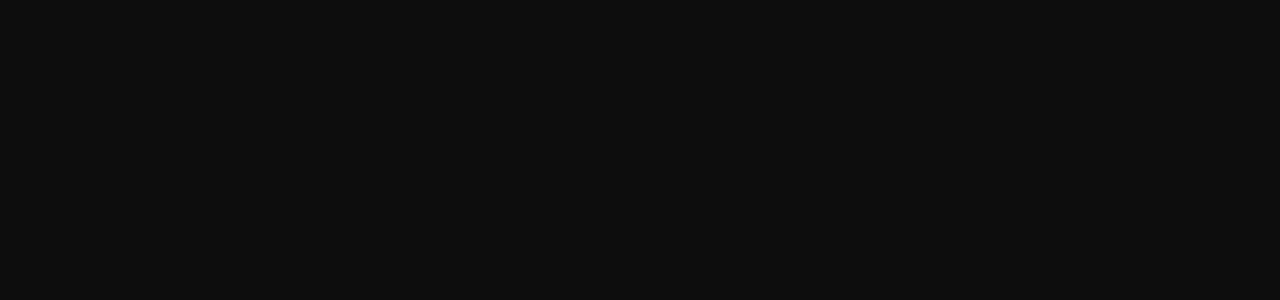
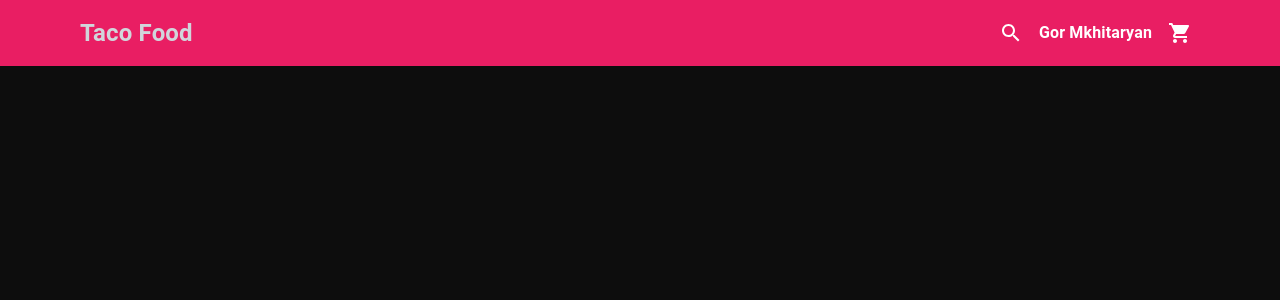
Before and after one commit to mypy125/Restaurant.am-frontend, a React (Create React App) app: page /my-profile in a window 1280 px wide. Shown: the top 300 px of the page. Built offline with nearby package versions, Linux system fonts and the light colour scheme.

Commit message:
add_navigationbar

```diff
--- /dev/null
+++ b/src/customer/components/navbar/Navbar.css
@@ -0,0 +1,7 @@
+li{
+    list-style: none;
+}
+
+.logo{
+
+}
--- /dev/null
+++ b/src/customer/components/navbar/Navbar.jsx
@@ -0,0 +1,75 @@
+import React, { useState } from "react";
+import { useNavigate } from "react-router-dom";
+import SearchIcon from '@mui/icons-material/Search';
+import ShoppingCartIcon from '@mui/icons-material/ShoppingCart';
+import PersonIcon from '@mui/icons-material/Person';
+import { IconButton, Menu, MenuItem } from "@mui/material";
+import "./Navbar.css";
+
+const Navbar = () => {
+    const [anchorEl, setAnchorEl] = useState(null);
+    const openMenu = Boolean(anchorEl);
+
+    const navigate = useNavigate();
+
+    const handleOpenMenu = (event) => {
+        setAnchorEl(event.currentTarget);
+    }
+
+    const handleCloseMenu = () => {
+        setAnchorEl(null);
+    }
+
+    const handleLogOut = () => {
+        console.log("handle log out");
+    }
+
+    return (
+        <nav className="px-5 z-50 py-[.8rem] bg-[#e91e63] lg:px-20 flex justify-between">
+            <div className="flex items-center space-x-4">
+                <div className="lg:mr-10 cursor-pointer flex items-center space-x-4"
+                    onClick={() => navigate("/")}>
+                    <li className="logo font-semibold text-gray-300 text-2xl">
+                        Taco Food
+                    </li>
+                </div>
+            </div>
+
+            <div className="flex items-center space-x-2">
+                <IconButton>
+                    <SearchIcon sx={{fontSize:"1.5rem"}} />
+                </IconButton>
+
+                <span
+                    id="basic-button"
+                    aria-controls={openMenu ? 'basic-menu' : undefined}
+                    aria-haspopup="true"
+                    aria-expanded={openMenu ? 'true' : undefined}
+                    onClick={handleOpenMenu}
+                    className="font-semibold cursor-pointer"
+                >
+                    Gor Mkhitaryan
+                </span>
+
+                <Menu
+                    id="basic-menu"
+                    anchorEl={anchorEl}
+                    open={openMenu}
+                    onClose={handleCloseMenu}
+                    MenuListProps={{
+                        'aria-labelledby': 'basic-button',
+                    }}
+                >
+                    <MenuItem onClick={() => navigate("/my-profile")}>Profile</MenuItem>
+                    <MenuItem onClick={handleLogOut}>Logout</MenuItem>
+                </Menu>
+
+                <IconButton onClick={()=> navigate("/cart")}>
+                    <ShoppingCartIcon sx={{fontSize: "1.5rem"}} />
+                </IconButton>
+            </div>
+        </nav>
+    );
+}
+
+export default Navbar;
--- a/src/customer/pages/homePage/CarouselItem.jsx
+++ b/src/customer/pages/homePage/CarouselItem.jsx
@@ -8,4 +8,5 @@ const CarouselItem = ({image, title}) => {
         </div>
     )
 }
+
 export default CarouselItem
--- a/src/customer/pages/restaurant/MenuItemCard.jsx
+++ b/src/customer/pages/restaurant/MenuItemCard.jsx
@@ -33,4 +33,4 @@ const MenuItemCard = ({ item }) => {
     );
 };
 
-export default MenuItemCard;
+export default MenuItemCard
--- a/src/customer/pages/restaurant/Restaurant.jsx
+++ b/src/customer/pages/restaurant/Restaurant.jsx
@@ -107,4 +107,4 @@ const Restaurant = () => {
     );
 }
 
-export default Restaurant;
+export default Restaurant
--- a/src/routers/CustomerRoutes.jsx
+++ b/src/routers/CustomerRoutes.jsx
@@ -2,13 +2,19 @@ import React from "react";
 import { Route, Routes } from 'react-router-dom';
 import HomePage from "../customer/pages/homePage/HomePage";
 import Restaurant from "../customer/pages/restaurant/Restaurant";
+import Navbar from "../customer/components/navbar/Navbar";
 
 export const CustomerRoutes = () => {
     return (
-        <Routes>
+        <div className="relative">
+            <div className="sticky top-0 z-50">
+                <Navbar/>
+            </div>
+            <Routes>
             <Route path='/' element={<HomePage />} />
             <Route path='/restaurant/:city/:title/:id' element={<Restaurant />} />
 
         </Routes>
+        </div>
     );
 };
--- a/src/routers/Routers.jsx
+++ b/src/routers/Routers.jsx
@@ -10,4 +10,4 @@ const Routers = () => {
     );
 };
 
-export default Routers;
+export default Routers
```
Also changed, not shown: src/customer/pages/homePage/MultipleItemCorusel.jsx (line endings or trailing spaces), src/customer/pages/homePage/RestaurantCard.jsx (line endings or trailing spaces).
